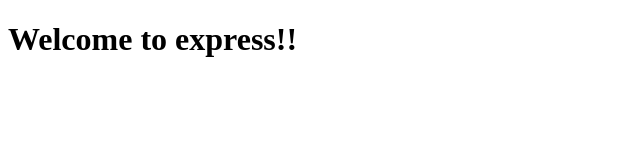
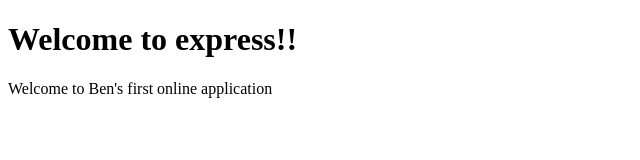
Before and after one commit to nebster100/nodejs-web-server, a website: page public/index.html in a window 1280 px wide. Shown: the whole page, without its empty margins (0-640 px from the left). Drawn offline with Linux system fonts and the light colour scheme.

Commit message:
Added a paragraph

```diff
--- a/public/index.html
+++ b/public/index.html
@@ -6,5 +6,6 @@
 	</head>
 	<body>
 		<h1>Welcome to express!!</h1>
+		<p>Welcome to Ben's first online application</p>
 	</body>
 </html>
```
